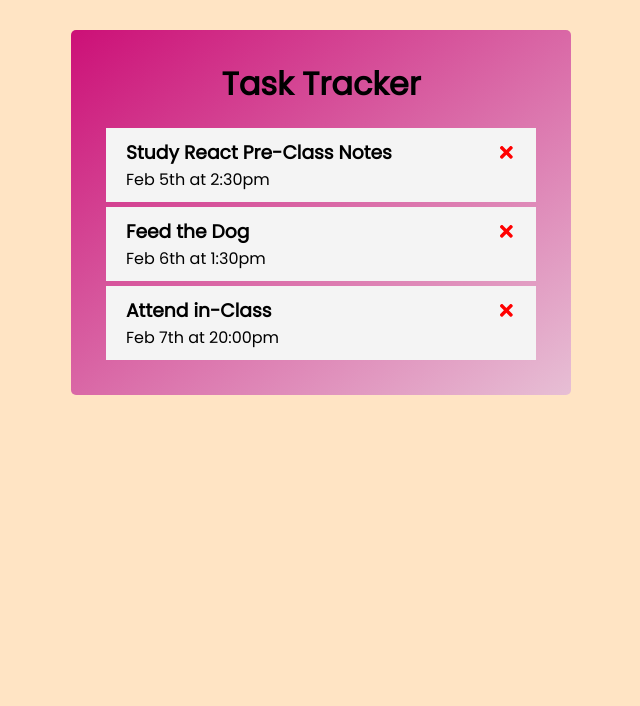
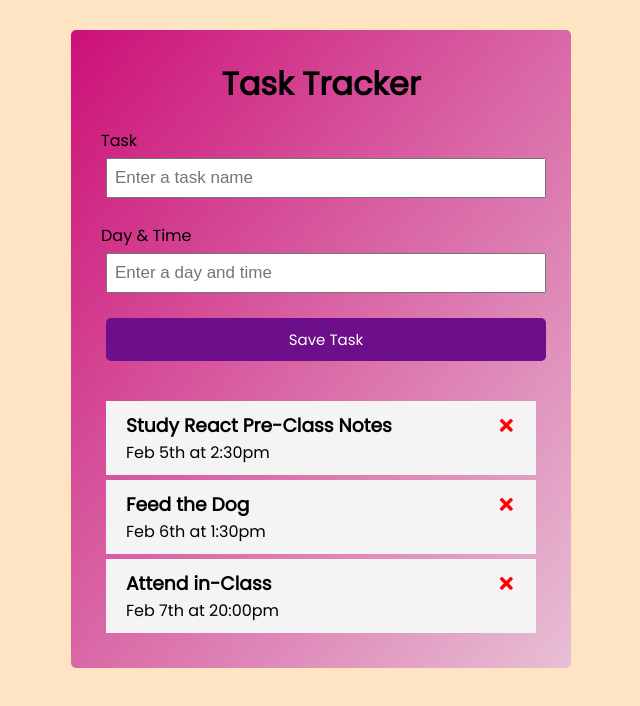
Before and after one commit to fatihece/task-tracker--react, a React (Create React App) app: page / in a window 1280 px wide. Shown: the top 706 px of the page, without its empty margins (319-959 px from the left). Built offline with nearby package versions, Linux system fonts and the light colour scheme.

Commit message:
CreateTask added

```diff
--- a/src/App.js
+++ b/src/App.js
@@ -1,5 +1,6 @@
 import { useState } from 'react';
 import './App.css';
+import CreateTask from './components/CreateTask';
 import Header from './components/Header';
 import TaskList from './components/TaskList';
 import { initialState } from "./store/initialState";
@@ -8,7 +9,7 @@ import { initialState } from "./store/initialState";
 function App() {
   const [tasks, setTasks] = useState(initialState)
 
-  //Create a task
+  // Create a task
 
   // Delete a task
   const onDelete = (id) => {
@@ -22,6 +23,7 @@ function App() {
   return (
     <div className="container">
       <Header title={"Task Tracker"} />
+      <CreateTask />
       <TaskList tasks={tasks} onDelete={onDelete }/>
     </div>
   );
--- /dev/null
+++ b/src/components/CreateTask.js
@@ -0,0 +1,35 @@
+import React from 'react'
+
+const CreateTask = () => {
+    return (
+        <form className="add-form" >
+        <div className="form-control">
+          <label htmlFor="task">Task</label>
+          <input
+            id="task"
+            name="text"
+            type="text"
+            placeholder="Enter a task name"
+            // required
+            // value={text}
+            // onChange={handleTextChange}
+          />
+        </div>
+        <div className="form-control">
+          <label htmlFor="day">Day & Time</label>
+          <input
+            id="day"
+            name="day"
+            type="text"
+            placeholder="Enter a day and time"
+            // required
+            // value={day}
+            // onChange={handleDayChange}
+          />
+        </div>
+        <input type="submit" value="Save Task" className="btn btn-block" />
+      </form>
+    )
+}
+
+export default CreateTask
--- a/src/components/TaskItem.js
+++ b/src/components/TaskItem.js
@@ -7,7 +7,7 @@ const TaskItem = ({task, onDelete}) => {
             <h3>{task.text}
                 <FaTimes
                     style={{ color: "red", cursor: "pointer" }}
-                    onClick={(id) => onDelete(task.id)} />
+                    onClick={() => onDelete(task.id)} />
             </h3>
             <p>{task.day}</p>
         </div>
```
